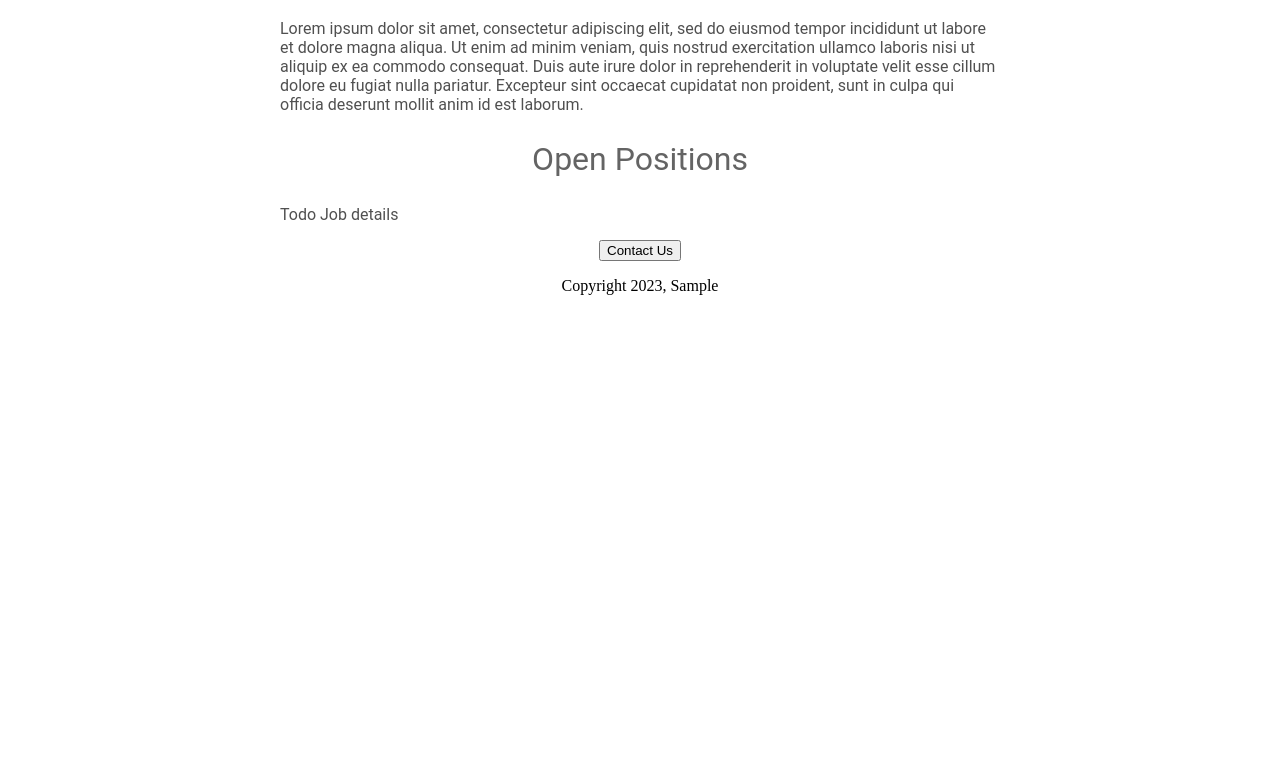
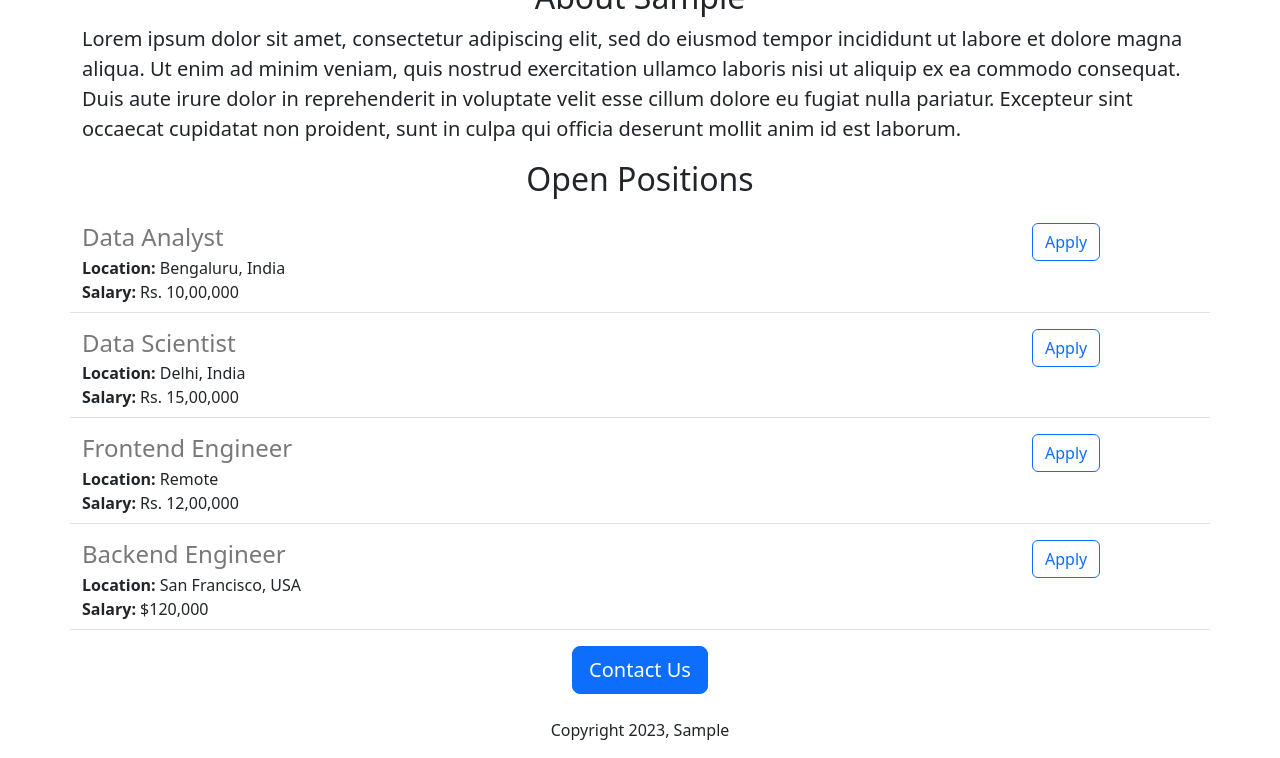
Before and after one commit to shivamgosain/Flask_carrer_page, a Flask app: page / in a window 1280 px wide. Shown: the part 462-1220 px from the top of the page. Before the commit the page ends 757 px from the top, so only its background shows below. Run offline with Flask 2, Linux system fonts and the light colour scheme.

Commit message:
added dynamic data and API route

```diff
--- a/app.py
+++ b/app.py
@@ -1,9 +1,36 @@
-from flask import Flask,render_template
-app=Flask(__name__)
+from flask import Flask, render_template,jsonify
+
+app = Flask(__name__)
+JOBS = [{
+  "id": 1,
+  "title": "Data Analyst",
+  "location": "Bengaluru, India",
+  "salary": "Rs. 10,00,000"
+}, {
+  "id": 2,
+  "title": "Data Scientist",
+  "location": "Delhi, India",
+  "salary": "Rs. 15,00,000"
+}, {
+  "id": 3,
+  "title": "Frontend Engineer",
+  "location": "Remote",
+  "salary": "Rs. 12,00,000"
+}, {
+  "id": 4,
+  "title": "Backend Engineer",
+  "location": "San Francisco, USA",
+  "salary": "$120,000"
+}]
+
 
 @app.route("/")
 def hello_world():
-  return render_template('index.html')
+  return render_template('index.html',jobs=JOBS)
+
+@app.route("/jobs")
+def list_jobs():
+  return jsonify(JOBS)
 
 if __name__ == "__main__":
-  app.run(host="0.0.0.0",debug=True)
+  app.run(host="0.0.0.0", debug=True)
--- a/templates/index.html
+++ b/templates/index.html
@@ -1,49 +1,35 @@
 <!DOCTYPE html>
 <html>
   <head>
+    <meta charset="utf-8">
+    <meta name="viewport" content="width=device-width, initial-scale=1">
+    <link href="https://cdn.jsdelivr.net/npm/bootstrap@5.2.3/dist/css/bootstrap.min.css" rel="stylesheet" integrity="sha384-rbsA2VBKQhggwzxH7pPCaAqO46MgnOM80zW1RWuH61DGLwZJEdK2Kadq2F9CUG65" crossorigin="anonymous">
     <title>Sample Career Page</title>
     <style>
-      h1{
-        font-size:40px;
-        font-family:roboto;
-        font-weight:normal;
-        color:rgb(50,50,50);
-        text-align:center
-      }
       #banner{
+        height:360px;
         width:100%;
-        height:360px;
-
-      }
-      h2{
-        font-family:roboto;
-        font-weight:normal;
-        font-size:32px;
-        color:rgb(100,100,100);
-        text-align:center
-      }
-      .bodytext{
-        font-family:roboto;
-        color:rgb(80,80,80)
-      }
-      #container{
-        max-width:720px;
-        margin: 0 auto
+        object-fit:fill;
       }
     </style>
   </head>
   <body>
-    <div id='container'>
-    <h1>Sample Career page</h1>
-    <img id="banner" src="https://images.unsplash.com/photo-1496449903678-68ddcb189a24?ixlib=rb-4.0.3&ixid=MnwxMjA3fDB8MHxwaG90by1wYWdlfHx8fGVufDB8fHx8&auto=format&fit=crop&w=2070&q=80" >
-    <p class="bodytext">
+    <div class='container'>
+    <h1 class="text-center mt-2 mb-4">Sample Career page</h1>
+    <img id= "banner" class="img-fluid" src="https://images.unsplash.com/photo-1496449903678-68ddcb189a24?ixlib=rb-4.0.3&ixid=MnwxMjA3fDB8MHxwaG90by1wYWdlfHx8fGVufDB8fHx8&auto=format&fit=crop&w=2070&q=80" >
+      <h2 class="text-center">About Sample</h2>
+    <p class="lead">
       Lorem ipsum dolor sit amet, consectetur adipiscing elit, sed do eiusmod tempor incididunt ut labore et dolore magna aliqua. Ut enim ad minim veniam, quis nostrud exercitation ullamco laboris nisi ut aliquip ex ea commodo consequat. Duis aute irure dolor in reprehenderit in voluptate velit esse cillum dolore eu fugiat nulla pariatur. Excepteur sint occaecat cupidatat non proident, sunt in culpa qui officia deserunt mollit anim id est laborum.
     </p>
-    <h2>Open Positions</h2>
-    <p class="bodytext">Todo Job details</p>
-      <div style="text-align:center;">
-    <button>Contact Us</button>
-        <p>Copyright 2023, Sample</p>
+    <h2 class="text-center mt-2 mb-4">Open Positions</h2>
+    <div>
+      {% for job in jobs%}
+      {% include "jobitem.html"%}
+      {%endfor%}
+    </div>
+      <div class="text-center">
+    <button class="btn btn-primary btn-lg">Contact Us</button>
+        <p class="mt-4">Copyright 2023, Sample</p>
       </div>
     </div>
   </body>
--- /dev/null
+++ b/templates/jobitem.html
@@ -0,0 +1,16 @@
+<div class="border-bottom row" style="margin-bottom:16px; padding-bottom:8px">
+<div class=col-10>
+  <h4 style="color:rgb(120,120,120); margin-bottom:4px">{{job["title"]}}</h4>
+<div>
+  <b>Location:</b> {{job["location"]}}
+</div>
+{% if "salary" in job %}
+<div>
+  <b>Salary:</b> {{job["salary"]}}
+</div>
+ {%endif%}
+</div>
+<div class=col-2>
+  <button type="button" class="btn btn-outline-primary">Apply</button>
+</div>
+</div>
```
